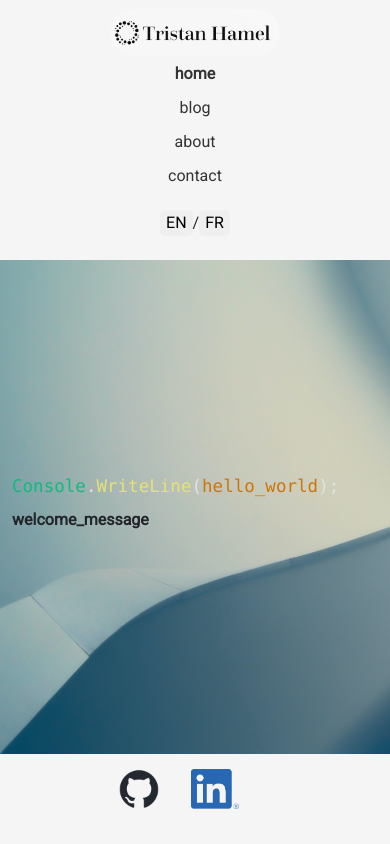
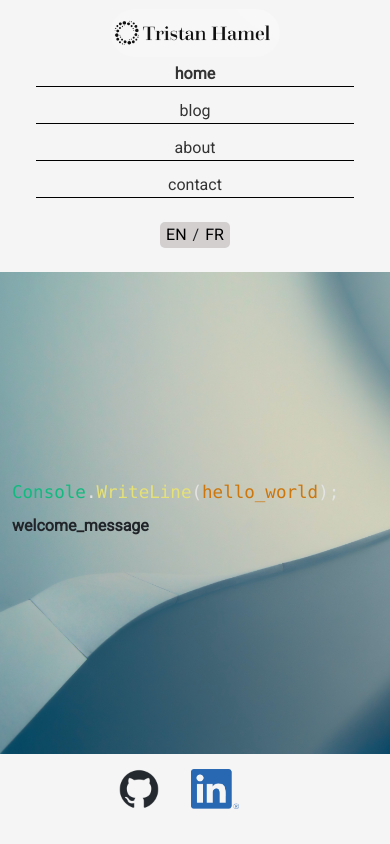
Before and after one commit to T-Hamel94/PersonnalWebsite, a React (Create React App) app: page / in a window 390 px wide. Built offline with nearby package versions, Linux system fonts and the light colour scheme; no server answers.

Commit message:
Fixing css for the language switch

```diff
--- a/src/static/header/Header.js
+++ b/src/static/header/Header.js
@@ -7,15 +7,15 @@ function Header() {
     return (
         <div class="row" id="navContainer">
 
-            <div class="col-md-6 col-sm-12 col-lg-4" id="logoContainer">
+            <div class="col-md-4 col-sm-12 col-lg-4" id="logoContainer">
                 <MainLogo> </MainLogo>
             </div>
 
-            <nav class="col-md-6 col-sm-12 col-lg-4" id="nav">
+            <nav class="col-md-4 col-sm-12 col-lg-4" id="nav">
                 <NavBar> </NavBar>
             </nav>
 
-            <div className="col-md-12 col-sm-12 col-lg-4" id="languageContainer">
+            <div className="col-md-4 col-sm-12 col-lg-4" id="languageContainer">
                 <LanguageSwitch> </LanguageSwitch>
             </div>
 
--- a/src/static/header/LanguageSwitch.js
+++ b/src/static/header/LanguageSwitch.js
@@ -8,15 +8,15 @@ function LanguageSwitch() {
     }
 
   return (
-    <div id="language">
+    <div id="language" class="child d-flex justify-content-center align-items-center">
         <button
             onClick={() => changeLanguage('en')}
-            className={i18n.language === 'en' ? 'selectedLanguage' : ''}
+            className = {i18n.language === 'en' ? 'custom-btn selectedLanguage' : 'custom-btn'}
         > EN </button>
         <span>/</span>
         <button
             onClick={() => changeLanguage('fr')}
-            className={i18n.language === 'fr' ? 'selectedLanguage' : ''}
+            className = {i18n.language === 'fr' ? 'custom-btn selectedLanguage' : 'custom-btn'}
         > FR </button>
     </div>
   )
--- a/src/styles/static/NavBar.css
+++ b/src/styles/static/NavBar.css
@@ -20,6 +20,7 @@
   #nav a {
     color: #333;
     text-decoration: none;
+    white-space: nowrap;
   }
 
   #nav a:hover {
@@ -29,7 +30,7 @@
 .active {
     font-weight: bold;
     color: #007bff;
-}
+  }
 
 #logo{
   border-radius: 25px;
@@ -38,12 +39,25 @@
 
 #languageContainer{
   padding:0px;
-  text-align: right;
+  display:flex;
+  justify-content: end;
+}
+
+#language{
+  background-color: rgb(211, 207, 207);
+  border-radius: 10px;
 }
 
 #language button{
   border: none;
   border-radius: 5px;
+  background-color: rgb(211, 207, 207);
+  opacity: 1;
+}
+
+#language .custom-btn:hover{
+  background-color: #4f98e7;
+  color:white;
 }
 
 .selectedLanguage{
@@ -54,7 +68,7 @@
 @media screen and (max-width: 768px){
   #languageContainer{
     margin-top:12px;
-    text-align: center;
+    justify-content: center;
   }
 
   #logoContainer{
@@ -68,7 +82,8 @@
   }
 
   #nav li {
-    margin-bottom: 10px;
+    margin-bottom: 12px;
     margin-right: 0px;
+    border-bottom: solid 1px black;
   }
 }
```
